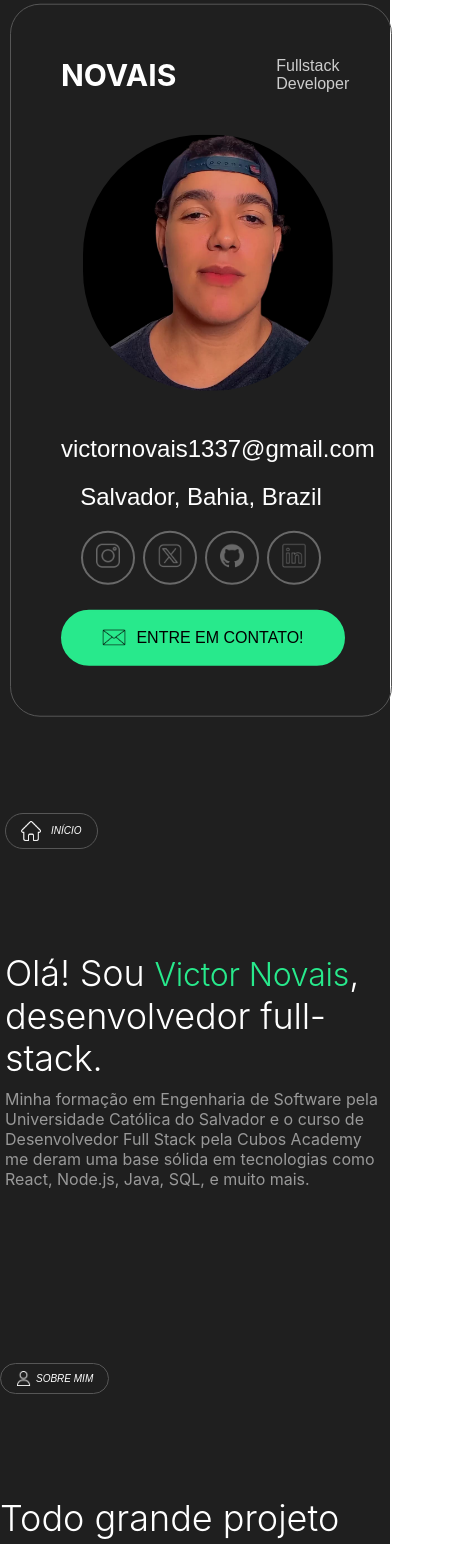
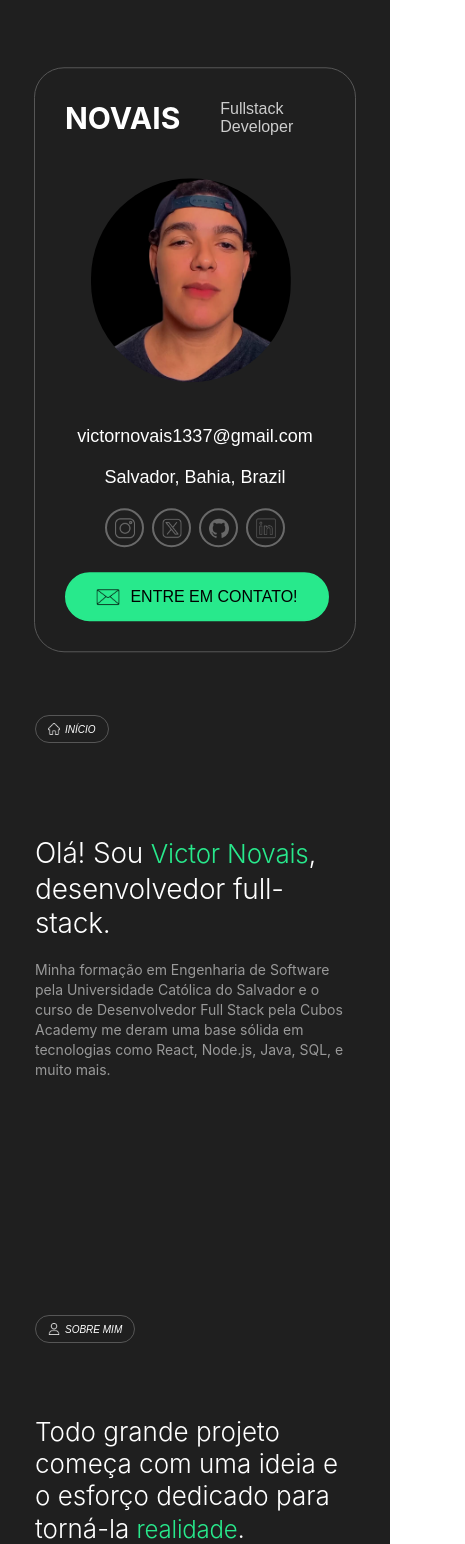
Before and after one commit to Victor-Novais/Portfolio-Victor-Novais, a React (Create React App) app in the folder portfolio/: page / in a window 390 px wide. Shown: the part 40-1584 px from the top of the page, 465 px wide, since content can reach past the window. Built offline with nearby package versions, Linux system fonts and the light colour scheme; the HTML template or start-up script is replaced by a standard one.

Commit message:
finalmente mobile concluido

```diff
--- a/portfolio/src/pages/about/about.css
+++ b/portfolio/src/pages/about/about.css
@@ -102,7 +102,7 @@
 
 @media (max-width: 450px) {
   .hero-about {
-    width: 390px;
+    width: 380px;
 
     margin-top: -350px;
   }
@@ -140,3 +140,83 @@
     margin-right: 5px;
   }
 }
+
+@media (min-width: 361px) and (max-width: 420px) {
+  .hero-about {
+    width: 320px;
+    margin-top: -300px;
+  }
+
+  .text-about {
+    width: 100%;
+    font-size: 28px;
+    line-height: 34px;
+    margin-top: 30px;
+    margin-bottom: 20px;
+  }
+
+  .span-about {
+    width: 100%;
+  }
+
+  .span-about span {
+    font-size: 14px;
+    line-height: 22px;
+  }
+
+  .span-text-about {
+    font-size: 24px;
+    line-height: 36px;
+  }
+
+  .hero-h4-about {
+    font-size: 10px;
+    padding: 7px 12px;
+    margin-top: 20px;
+  }
+
+  .hero-h4-about img {
+    width: 12px;
+    margin-right: 5px;
+  }
+}
+
+@media (min-width: 360px) {
+  .hero-about {
+    width: 320px;
+    margin-top: -300px;
+  }
+
+  .text-about {
+    width: 100%;
+    font-size: 26px;
+    line-height: 32px;
+    margin-top: 20px;
+    margin-bottom: 20px;
+  }
+
+  .span-about {
+    width: 100%;
+  }
+
+  .span-about span {
+    font-size: 14px;
+    line-height: 22px;
+  }
+
+  .span-text-about {
+    font-size: 24px;
+    line-height: 36px;
+  }
+
+  .hero-h4-about {
+    font-size: 10px;
+    padding: 7px 12px;
+    margin-top: 20px;
+  }
+
+  .hero-h4-about img {
+    width: 12px;
+    margin-right: 5px;
+  }
+}
--- a/portfolio/src/pages/contact-resume/contact.css
+++ b/portfolio/src/pages/contact-resume/contact.css
@@ -174,3 +174,86 @@ a {
     gap: 100px;
   }
 }
+
+@media (min-width: 361px) and (max-width: 420px) {
+  .contact-bar {
+    position: relative;
+    width: 255px;
+    padding: 30px;
+    left: 0;
+    margin: auto;
+    top: 0;
+    margin-top: 400px;
+    margin-left: 20px;
+  }
+
+  .perfil {
+    width: 220px;
+    margin-left: 8%;
+  }
+
+  .contact-header {
+    max-width: 80%;
+    gap: 50px;
+  }
+
+  h2 {
+    font-size: 20px;
+  }
+
+  .theme-btn {
+    width: 240px;
+    height: 48px;
+  }
+
+  .social li {
+    width: 40px;
+    height: 40px;
+    line-height: 36px;
+  }
+  .icon {
+    margin-top: 12px;
+    width: 20px;
+    height: 20px;
+  }
+}
+
+@media (min-width: 360px) {
+  .contact-bar {
+    width: 260px;
+    padding: 30px;
+    left: 0;
+    margin: auto;
+    top: 0;
+    margin-top: 400px;
+  }
+  .icon {
+    margin-top: 12px;
+    width: 20px;
+    height: 20px;
+  }
+  .perfil {
+    width: 200px;
+    margin-left: 10%;
+  }
+
+  .contact-header {
+    max-width: 90%;
+    gap: 40px;
+  }
+
+  h2 {
+    font-size: 18px;
+  }
+
+  .theme-btn {
+    width: 240px;
+    height: 45px;
+  }
+
+  .social li {
+    width: 35px;
+    height: 35px;
+    line-height: 33px;
+  }
+}
--- a/portfolio/src/pages/contact/contact.css
+++ b/portfolio/src/pages/contact/contact.css
@@ -173,3 +173,87 @@ label span {
     font-weight: 300;
   }
 }
+
+@media (max-width: 360px) {
+  .hero-contact {
+    width: 320px;
+    height: auto;
+    margin-top: 40px;
+    margin-left: 0;
+  }
+
+  .hero-h4-contact {
+    font-size: 10px;
+    padding: 7px 15px;
+    margin-top: 30px;
+    margin-bottom: 15px;
+    border-radius: 25px;
+  }
+
+  .hero-h4-contact img {
+    width: 18px;
+    margin-right: 8px;
+  }
+
+  .contact-h3 {
+    font-size: 20px;
+    margin-top: -20px;
+    color: #ffffff;
+    font-weight: 300;
+  }
+
+  .row {
+    margin-left: 0px;
+    margin-top: 15px;
+    gap: 15px;
+    max-width: 300px;
+  }
+
+  .col-md-6 {
+    flex: 1 1 100%;
+    min-width: 100%;
+  }
+
+  .input-group {
+    margin-bottom: 15px;
+  }
+
+  .input-group label {
+    font-size: 8px;
+  }
+
+  .input-group input,
+  .input-group textarea,
+  .input-group select {
+    padding: 8px;
+    font-size: 12px;
+  }
+
+  .input-group textarea {
+    min-height: 80px;
+  }
+
+  .upload-attachment label {
+    font-size: 12px;
+  }
+
+  .upload-attachment img.upload-icon {
+    width: 20px;
+  }
+
+  .submit-btn-wrap {
+    margin-top: 10px;
+  }
+
+  input,
+  textarea,
+  select,
+  .theme-btn {
+    width: 100%;
+    margin-top: 5px;
+  }
+
+  label span {
+    font-size: 8px;
+  }
+}
--- a/portfolio/src/pages/portfolio/portfolio.css
+++ b/portfolio/src/pages/portfolio/portfolio.css
@@ -219,6 +219,7 @@
   .hero-portfolio {
     width: 300px;
     margin-top: 50px;
+    margin-left: -60px;
   }
 
   .portfolio-item-1,
@@ -227,7 +228,6 @@
     width: 300px;
     height: 200px;
     margin-bottom: 20px;
-    margin-left: -60px;
   }
 
   .image-box img {
@@ -262,3 +262,137 @@
     font-size: 12px;
   }
 }
+
+@media (min-width: 361px) and (max-width: 420px) {
+  .hero-portfolio {
+    width: 340px;
+    margin-top: 50px;
+    margin-left: 20px;
+  }
+
+  .portfolio-item-1,
+  .portfolio-item-2,
+  .portfolio-item-3 {
+    width: 200px;
+    height: 200px;
+    margin-bottom: 20px;
+  }
+
+  .image-box img {
+    width: 230px;
+    height: 160px;
+    object-fit: cover;
+    position: absolute;
+    top: 20px;
+    left: 20px;
+    margin: 0;
+  }
+
+  .content-box {
+    width: 220px;
+    padding: 10px;
+    margin-top: 100px;
+    transform: translateY(0);
+  }
+
+  .portfolio-title {
+    font-size: 16px;
+    line-height: 24px;
+    text-align: center;
+  }
+
+  .seta-ir {
+    width: 10px;
+    height: 10px;
+    margin-left: 90%;
+    margin-top: -10px;
+  }
+
+  .skill-project {
+    bottom: 10px;
+    left: 10px;
+  }
+
+  .skill-project li {
+    padding: 3px 8px;
+    font-size: 10px;
+  }
+
+  .hero-h4-portfolio {
+    font-size: 10px;
+    padding: 7px 12px;
+    margin-top: 20px;
+  }
+
+  .hero-h4-portfolio span {
+    font-size: 14px;
+    line-height: 22px;
+  }
+}
+
+@media (max-width: 360px) {
+  .hero-portfolio {
+    width: 320px;
+    margin-top: 40px;
+    margin-left: 10px;
+  }
+
+  .portfolio-item-1,
+  .portfolio-item-2,
+  .portfolio-item-3 {
+    width: 180px;
+    height: 180px;
+    margin-bottom: 15px;
+  }
+
+  .image-box img {
+    width: 180px;
+    height: 140px;
+    object-fit: cover;
+    position: absolute;
+    top: 25px;
+    left: 30px;
+    margin: 0;
+  }
+
+  .content-box {
+    width: 160px;
+    padding: 8px;
+    margin-top: 90px;
+    transform: translateY(0);
+  }
+
+  .portfolio-title {
+    font-size: 14px;
+    line-height: 20px;
+    text-align: center;
+  }
+
+  .seta-ir {
+    width: 8px;
+    height: 8px;
+    margin-left: 85%;
+    margin-top: -5px;
+  }
+
+  .skill-project {
+    bottom: 8px;
+    left: 8px;
+  }
+
+  .skill-project li {
+    padding: 3px 6px;
+    font-size: 9px;
+  }
+
+  .hero-h4-portfolio {
+    font-size: 9px;
+    padding: 6px 10px;
+    margin-top: 15px;
+  }
+
+  .hero-h4-portfolio span {
+    font-size: 12px;
+    line-height: 18px;
+  }
+}
--- a/portfolio/src/pages/presentation/presentation.css
+++ b/portfolio/src/pages/presentation/presentation.css
@@ -111,3 +111,75 @@
     margin-top: 30px;
   }
 }
+
+@media (min-width: 361px) and (max-width: 420px) {
+  .hero-presentation {
+    width: 320px;
+    margin-top: -250px;
+  }
+
+  .text-apresentation {
+    width: 100%;
+    font-size: 28px;
+    line-height: 34px;
+    margin-bottom: 20px;
+    margin-top: 40px;
+  }
+
+  .span-name {
+    font-size: 26px;
+    line-height: 36px;
+  }
+
+  .span-apresentation {
+    font-size: 14px;
+    line-height: 20px;
+  }
+
+  .hero-h4 {
+    font-size: 10px;
+    padding: 7px 12px;
+    margin-top: 20px;
+  }
+
+  .hero-h4 img {
+    width: 12px;
+    margin-right: 5px;
+  }
+}
+
+@media (max-width: 360px) {
+  .hero-presentation {
+    width: 300px;
+    margin-top: -250px;
+  }
+
+  .text-apresentation {
+    width: 100%;
+    font-size: 24px;
+    line-height: 30px;
+    margin-bottom: 15px;
+    margin-top: 30px;
+  }
+
+  .span-name {
+    font-size: 22px;
+    line-height: 32px;
+  }
+
+  .span-apresentation {
+    font-size: 14px;
+    line-height: 18px;
+  }
+
+  .hero-h4 {
+    font-size: 10px;
+    padding: 6px 10px;
+    margin-top: 20px;
+  }
+
+  .hero-h4 img {
+    width: 10px;
+    margin-right: 5px;
+  }
+}
--- a/portfolio/src/pages/skills/skills.css
+++ b/portfolio/src/pages/skills/skills.css
@@ -96,6 +96,7 @@ p {
   .hero-skills {
     width: 500px;
     margin-top: -300px;
+    margin-left: 30px;
   }
   .row-skills {
     width: 500px;
@@ -110,25 +111,25 @@ p {
   .row-skills {
     width: 480px;
     gap: 30px;
-    margin-left: -10px;
+    margin-left: 10px;
   }
 
   .div-skill {
-    width: 150px; /* Ajuste o tamanho das bolinhas */
-    height: 225px; /* Ajuste a altura das bolinhas */
-    margin-right: 20px; /* Ajuste a margem */
+    width: 150px;
+    height: 225px;
+    margin-right: 20px;
   }
 
   .skill-inner {
-    border-radius: 70px; /* Diminua o raio da borda para fazer as bolinhas menores */
-    padding: 40px 0 35px 0; /* Ajuste o padding conforme necessário */
+    border-radius: 70px;
+    padding: 40px 0 35px 0;
   }
 
   .skill-icon {
-    width: 50px; /* Ajuste o tamanho dos ícones */
-    height: 45px; /* Ajuste a altura dos ícones */
-    margin-left: 48px; /* Ajuste a margem */
-    margin-top: 20px; /* Ajuste a margem */
+    width: 50px;
+    height: 45px;
+    margin-left: 48px;
+    margin-top: 20px;
   }
 
   .header-skills {
@@ -146,3 +147,111 @@ p {
     margin-left: 55px;
   }
 }
+
+@media (min-width: 361px) and (max-width: 420px) {
+  .hero-skills {
+    width: 340px;
+    margin-top: -250px;
+  }
+
+  .row-skills {
+    width: 320px;
+    gap: 20px;
+    margin-left: 0;
+  }
+
+  .div-skill {
+    width: 130px;
+    height: 200px;
+    margin-right: 15px;
+  }
+
+  .skill-inner {
+    border-radius: 60px;
+    padding: 35px 0 30px 0;
+  }
+
+  .skill-icon {
+    width: 45px;
+    height: 40px;
+    margin-left: 40px;
+    margin-top: 15px;
+  }
+
+  .header-skills {
+    font-size: 28px;
+    line-height: 38px;
+  }
+
+  .percent {
+    font-size: 20px;
+    margin-left: 45px;
+  }
+
+  p {
+    font-size: 10px;
+    margin-left: 50px;
+  }
+  .hero-h4-skills {
+    font-size: 10px;
+    padding: 7px 12px;
+    margin-top: 20px;
+  }
+}
+
+@media (max-width: 360px) {
+  .hero-skills {
+    width: 320px;
+    margin-top: -250px;
+  }
+
+  .row-skills {
+    width: 300px;
+    gap: 15px;
+    margin-left: 0;
+  }
+
+  .div-skill {
+    width: 120px;
+    height: 180px;
+    margin-right: 10px;
+  }
+
+  .skill-inner {
+    border-radius: 50px;
+    padding: 30px 0 25px 0;
+  }
+
+  .skill-icon {
+    width: 40px;
+    height: 35px;
+    margin-left: 35px;
+    margin-top: 10px;
+  }
+
+  .header-skills {
+    font-size: 24px;
+    line-height: 32px;
+  }
+
+  .percent {
+    font-size: 18px;
+    margin-left: 40px;
+  }
+
+  p {
+    font-size: 10px;
+    margin-left: 45px;
+  }
+
+  .hero-h4-skills {
+    font-size: 9px;
+    padding: 6px 10px;
+    margin-top: 15px;
+  }
+
+  .hero-h4-skills img {
+    width: 10px;
+    margin-right: 5px;
+  }
+}
```
